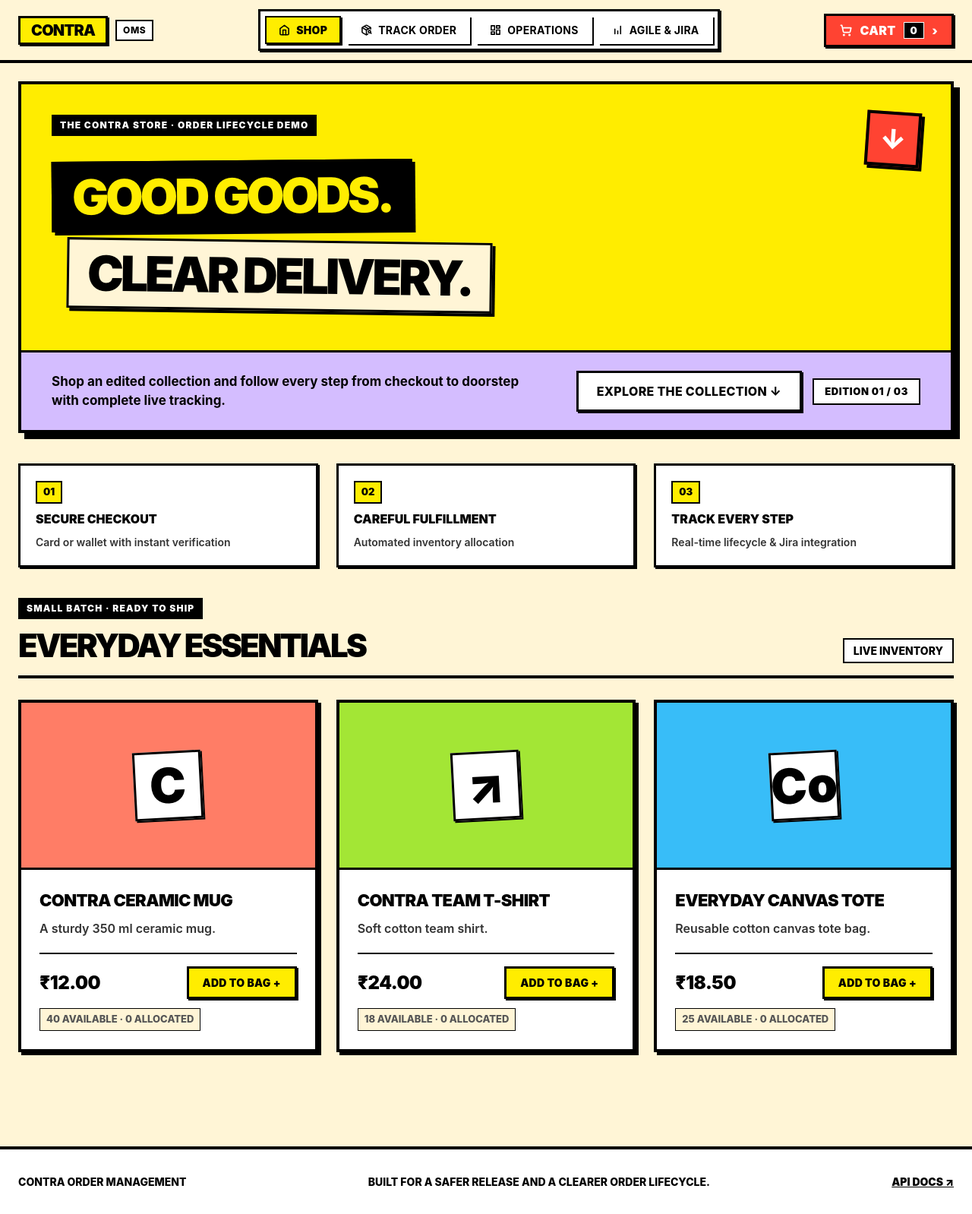
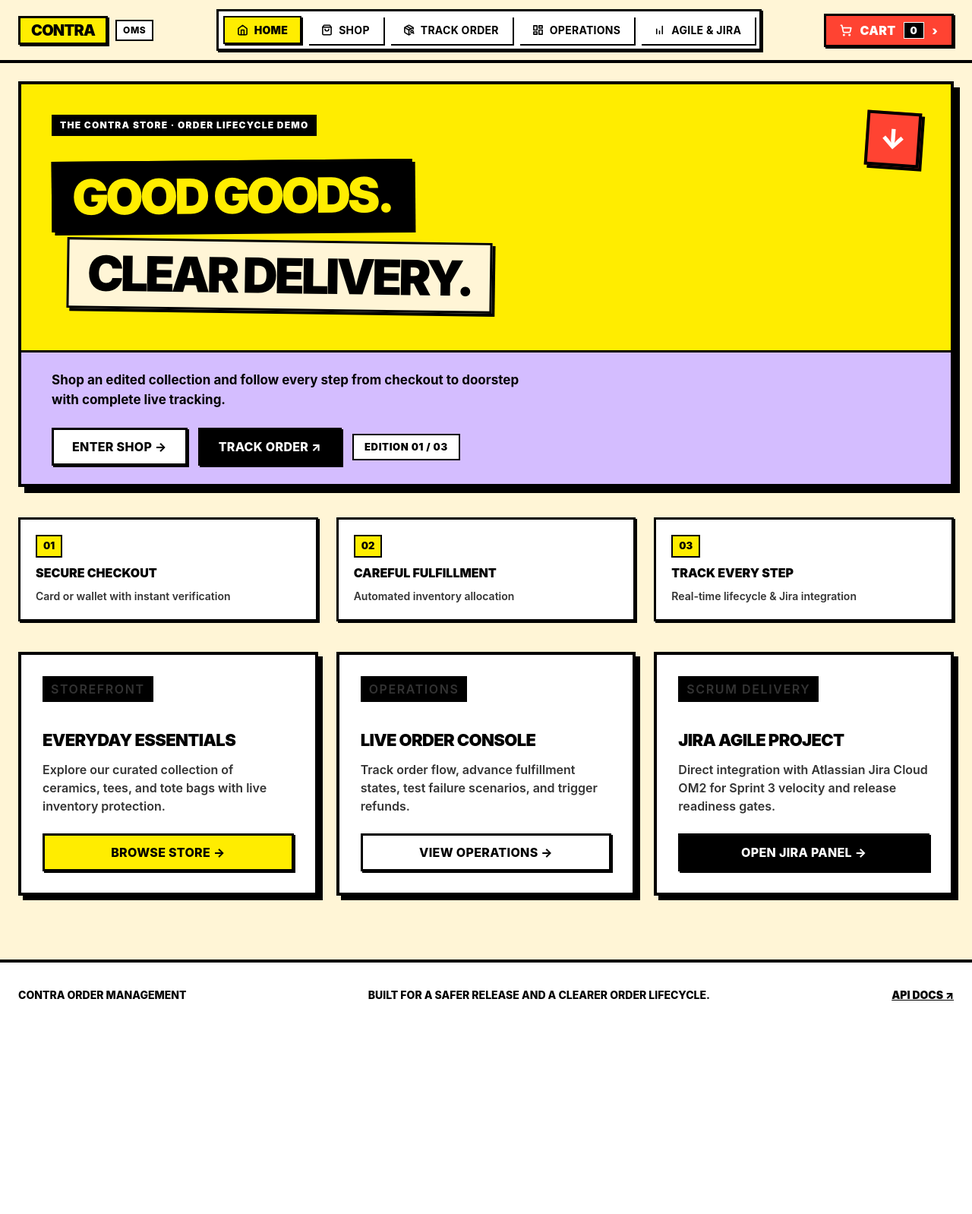
Before and after one commit to vaibhvendra2singh/contra, a Spring Boot app: page / in a window 1280 px wide. Shown: the whole page at 76% size. After the commit the page ends 1317 px from the top, so only its background shows below. Run offline with Spring Boot 4, Linux system fonts and the light colour scheme; data comes from the database, SQL or seed files in the repository; some web fonts are replaced.

Commit message:
feat(ui): separate Home and Shop into dedicated pages with updated navigation

```diff
--- a/src/main/resources/static/app.js
+++ b/src/main/resources/static/app.js
@@ -59,6 +59,8 @@ function toast(message) {
 }
 
 function go(page, updateHash = true) {
+  const validPages = ['home', 'shop', 'track', 'admin', 'jira'];
+  if (!validPages.includes(page)) page = 'home';
   document.querySelectorAll('.page').forEach(node => node.classList.toggle('active', node.id === `page-${page}`));
   document.querySelectorAll('.nav-link').forEach(node => node.classList.toggle('active', node.dataset.page === page));
   if (updateHash) {
@@ -394,11 +396,11 @@ loadCartFromStorage();
 // Listen for hash changes
 window.addEventListener('hashchange', () => {
   const hash = location.hash.replace('#', '').trim();
-  if (hash && ['shop', 'track', 'admin', 'jira'].includes(hash)) {
+  if (hash && ['home', 'shop', 'track', 'admin', 'jira'].includes(hash)) {
     go(hash, false);
   }
 });
 
-// Restore last viewed page or default to shop
-const initialPage = location.hash.replace('#', '').trim() || localStorage.getItem('contra_last_page') || 'shop';
-go(['shop', 'track', 'admin', 'jira'].includes(initialPage) ? initialPage : 'shop', false);
+// Restore last viewed page or default to home
+const initialPage = location.hash.replace('#', '').trim() || localStorage.getItem('contra_last_page') || 'home';
+go(['home', 'shop', 'track', 'admin', 'jira'].includes(initialPage) ? initialPage : 'home', false);
--- a/src/main/resources/static/index.html
+++ b/src/main/resources/static/index.html
@@ -5,18 +5,22 @@
   <meta name="viewport" content="width=device-width, initial-scale=1">
   <meta name="theme-color" content="#ffed00">
   <title>Contra | Order Operations</title>
-  <link rel="stylesheet" href="/styles.css?v=7">
+  <link rel="stylesheet" href="/styles.css?v=8">
 </head>
 <body>
   <div class="topbar-wrapper">
     <header class="topbar">
-      <a class="brand" href="#shop" onclick="go('shop')">
+      <a class="brand" href="#home" onclick="go('home')">
         <div class="brand-badge-neo">CONTRA</div>
         <span class="brand-tag-neo">OMS</span>
       </a>
       <nav aria-label="Main navigation">
-        <button class="nav-link active" data-page="shop">
+        <button class="nav-link active" data-page="home">
           <svg class="nav-icon" width="15" height="15" viewBox="0 0 24 24" fill="none" stroke="currentColor" stroke-width="2.5" stroke-linecap="round" stroke-linejoin="round"><path d="m3 9 9-7 9 7v11a2 2 0 0 1-2 2H5a2 2 0 0 1-2-2z"/><polyline points="9 22 9 12 15 12 15 22"/></svg>
+          <span>Home</span>
+        </button>
+        <button class="nav-link" data-page="shop">
+          <svg class="nav-icon" width="15" height="15" viewBox="0 0 24 24" fill="none" stroke="currentColor" stroke-width="2.5" stroke-linecap="round" stroke-linejoin="round"><path d="M6 2 3 6v14a2 2 0 0 0 2 2h14a2 2 0 0 0 2-2V6l-3-4Z"/><path d="M3 6h18"/><path d="M16 10a4 4 0 0 1-8 0"/></svg>
           <span>Shop</span>
         </button>
         <button class="nav-link" data-page="track">
@@ -45,7 +49,7 @@
   </div>
 
   <main>
-    <section class="page active" id="page-shop">
+    <section class="page active" id="page-home">
       <div class="hero-neo-poster">
         <div class="hero-poster-header">
           <p class="eyebrow">THE CONTRA STORE · ORDER LIFECYCLE DEMO</p>
@@ -58,7 +62,8 @@
         <div class="hero-violet-band">
           <p>Shop an edited collection and follow every step from checkout to doorstep with complete live tracking.</p>
           <div style="display: flex; align-items: center; gap: 14px; flex-wrap: wrap;">
-            <a class="button button-light" href="#catalog">Explore the collection ↓</a>
+            <button class="button button-light" onclick="go('shop')">Enter Shop →</button>
+            <button class="button button-dark" onclick="go('track')">Track Order ↗</button>
             <span class="hero-badge-index">EDITION 01 / 03</span>
           </div>
         </div>
@@ -70,11 +75,46 @@
         <div><span>03</span><b>Track every step</b><small>Real-time lifecycle & Jira integration</small></div>
       </section>
 
+      <section class="home-feature-grid">
+        <div class="home-feature-card">
+          <div>
+            <p class="eyebrow">STOREFRONT</p>
+            <h3>Everyday Essentials</h3>
+            <p>Explore our curated collection of ceramics, tees, and tote bags with live inventory protection.</p>
+          </div>
+          <button class="button button-emphasis button-wide" onclick="go('shop')">Browse Store →</button>
+        </div>
+        <div class="home-feature-card">
+          <div>
+            <p class="eyebrow">OPERATIONS</p>
+            <h3>Live Order Console</h3>
+            <p>Track order flow, advance fulfillment states, test failure scenarios, and trigger refunds.</p>
+          </div>
+          <button class="button button-light button-wide" onclick="go('admin')">View Operations →</button>
+        </div>
+        <div class="home-feature-card">
+          <div>
+            <p class="eyebrow">SCRUM DELIVERY</p>
+            <h3>Jira Agile Project</h3>
+            <p>Direct integration with Atlassian Jira Cloud OM2 for Sprint 3 velocity and release readiness gates.</p>
+          </div>
+          <button class="button button-dark button-wide" onclick="go('jira')">Open Jira Panel →</button>
+        </div>
+      </section>
+    </section>
+
+    <section class="page" id="page-shop">
+      <div class="subhero">
+        <p class="eyebrow">SMALL BATCH · READY TO SHIP</p>
+        <h1>Everyday Essentials</h1>
+        <p>Browse our limited collection. Inventory is allocated immediately upon order checkout.</p>
+      </div>
+
       <section class="section" id="catalog">
         <div class="section-heading">
           <div>
-            <p class="eyebrow">SMALL BATCH · READY TO SHIP</p>
-            <h2>Everyday essentials</h2>
+            <p class="eyebrow">CONTRA CATALOG · ₹ INR</p>
+            <h2>Available Collection</h2>
           </div>
           <span class="muted" id="stock-note">Live inventory</span>
         </div>
@@ -162,6 +202,6 @@
   </dialog>
 
   <div class="toast" id="toast" role="status" aria-live="polite"></div>
-  <script src="/app.js?v=12" defer></script>
+  <script src="/app.js?v=13" defer></script>
 </body>
 </html>
--- a/src/main/resources/static/styles.css
+++ b/src/main/resources/static/styles.css
@@ -459,6 +459,44 @@ main {
   font-size: var(--dp-typography-small);
   color: #333;
   font-weight: 600;
+}
+
+.home-feature-grid {
+  display: grid;
+  grid-template-columns: repeat(auto-fit, minmax(320px, 1fr));
+  gap: var(--dp-spacing-gap);
+  margin-top: 36px;
+}
+
+.home-feature-card {
+  background: var(--dp-color-contrast);
+  border: var(--dp-border-panel) solid var(--dp-color-ink);
+  box-shadow: var(--dp-shadow-md);
+  padding: 28px;
+  display: flex;
+  flex-direction: column;
+  justify-content: space-between;
+}
+
+.home-feature-card:hover {
+  transform: translate(-3px, -3px);
+  box-shadow: var(--dp-shadow-lg);
+}
+
+.home-feature-card h3 {
+  font-size: 22px;
+  font-weight: 900;
+  text-transform: uppercase;
+  letter-spacing: -0.03em;
+  margin: 10px 0;
+}
+
+.home-feature-card p {
+  font-size: var(--dp-typography-reading);
+  font-weight: 600;
+  color: #333;
+  margin-bottom: 24px;
+  flex: 1;
 }
 
 /* ==========================================================================
```
